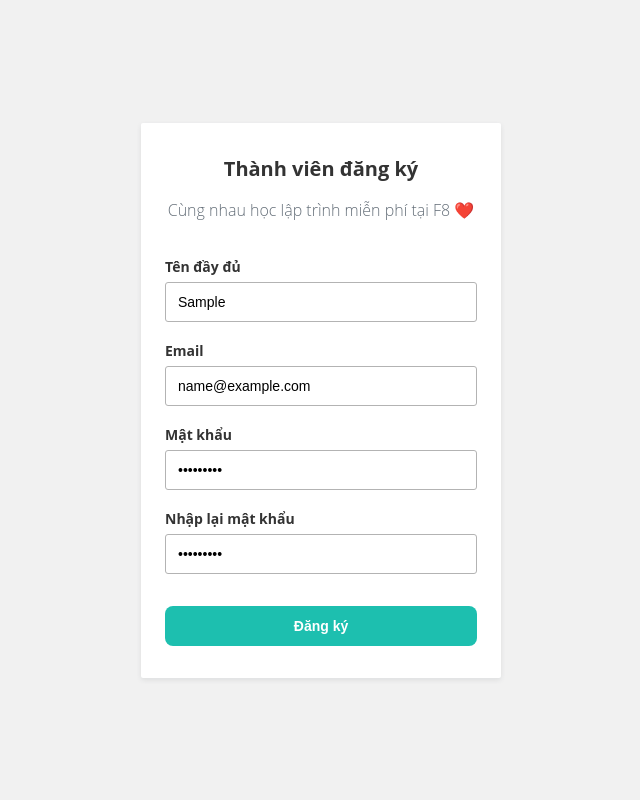
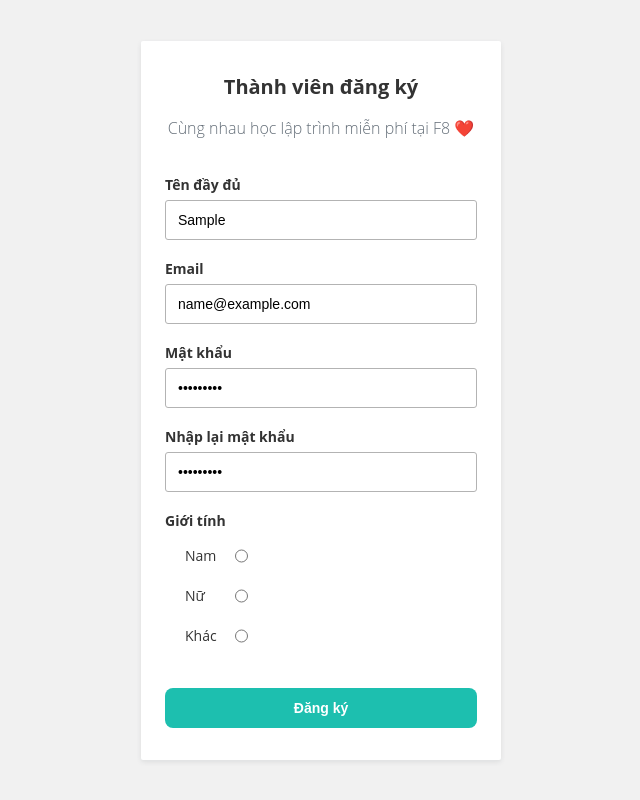
Before and after one commit to phanbinhgiang/JavaScript, a plain HTML site: page Form-Validation/index.html in a window 1280 px wide. Both pictures are taken after typing "Sample", "name@example.com", "Sample123", "Sample123" into the empty fields and a click on the button "Đăng ký". Shown: the whole page, without its empty margins (319-959 px from the left). Drawn offline with Linux system fonts and the light colour scheme.

Commit message:
update Form Validate Part#3

```diff
--- a/Form-Validation/index.html
+++ b/Form-Validation/index.html
@@ -63,6 +63,24 @@
           <span class="form-message"></span>
         </div>
 
+        <div class="form-group">
+          <label for="gender" class="form-label">Giới tính</label>
+          <div class="form-gender">
+            <label class="gender-label" for="">Nam</label>
+            <input name="gender" type="radio" value="male" class="form-control" />
+          </div>
+          <div class="form-gender">
+            <label class="gender-label" for="">Nữ</label>
+            <input name="gender" type="radio" value="female" class="form-control" />
+          </div>
+          <div class="form-gender">
+            <label class="gender-label" for="">Khác</label>
+
+            <input name="gender" type="radio" value="other" class="form-control" />
+          </div>
+          <span class="form-message"></span>
+        </div>
+
         <button class="form-submit">Đăng ký</button>
       </form>
     </div>
@@ -70,7 +88,9 @@
     <script src="./validator.js"></script>
     <script>
       Validator({
-        form: 'form-1',
+        form: '#form-1',
+        formGroupSelector: '.form-group',
+        errorSelector: '.form-message',
         rules: [
           Validator.isRequired('#fullname', 'Vui long nhap ten day du cua ban'),
           Validator.isRequired('#email'),
@@ -80,6 +100,7 @@
             return document.querySelector('#form-1 #password').value;
           }),
           Validator.isRequired('#password_confirmation'),
+          Validator.isRequired('input[name="gender"]'),
         ],
         onSubmit: function (data) {
           console.log(data);
--- a/Form-Validation/style.css
+++ b/Form-Validation/style.css
@@ -6,7 +6,7 @@
 html {
   color: #333;
   font-size: 62.5%;
-    font-family: "Open Sans", sans-serif;
+  font-family: 'Open Sans', sans-serif;
 }
 .main {
   background: #f1f1f1;
@@ -42,6 +42,19 @@
   display: flex;
   margin-bottom: 16px;
   flex-direction: column;
+}
+
+.form-gender {
+  display: flex;
+  align-items: center;
+  padding-left: 20px;
+}
+
+.gender-label {
+  display: block;
+  min-width: 50px;
+  text-align: left;
+  font-size: 1.4rem;
 }
 
 .form-label,
--- a/Form-Validation/validator.js
+++ b/Form-Validation/validator.js
@@ -1,7 +1,7 @@
 function Validator(options) {
   var selectorRules = {};
 
-  var formElement = document.getElementById(options.form);
+  var formElement = document.querySelector(options.form);
   if (formElement) {
     formElement.onsubmit = function (e) {
       e.preventDefault();
@@ -39,26 +39,39 @@ function Validator(options) {
       var inputElement = document.querySelector(rule.selector);
       if (inputElement) {
         inputElement.onblur = function () {
-          validate(inputElement, rule, selectorRules);
+          validate(inputElement, rule);
         };
 
         inputElement.oninput = function () {
-          var errorElement = inputElement.parentElement.querySelector('.form-message');
+          var errorElement = getParent(inputElement, options.formGroupSelector).querySelector(
+            options.errorSelector,
+          );
           errorElement.innerText = '';
-          inputElement.parentElement.classList.remove('invalid');
+          getParent(inputElement, options.formGroupSelector).classList.remove('invalid');
         };
       }
     });
   }
-}
 
-function validate(inputElement, rule, selectorRules) {
-  var errorElement = inputElement.parentElement.querySelector('.form-message');
+  function validate(inputElement, rule) {
+    var errorElement = getParent(inputElement, options.formGroupSelector).querySelector(
+      '.form-message',
+    );
 
     var rules = selectorRules[rule.selector];
 
     for (var i = 0; i < rules.length; i++) {
+      switch (inputElement.type) {
+        case 'radio':
           errorMessage = rules[i](inputElement.value);
+          break;
+        case 'checkbox':
+          errorMessage = rules[i](inputElement.value);
+          break;
+        default:
+          errorMessage = rules[i](inputElement.value);
+      }
+
       if (errorMessage) {
         break;
       }
@@ -66,12 +79,22 @@ function validate(inputElement, rule, selectorRules) {
 
     if (errorMessage) {
       errorElement.innerText = errorMessage;
-    inputElement.parentElement.classList.add('invalid');
+      getParent(inputElement, options.formGroupSelector).classList.add('invalid');
     } else {
       errorElement.innerText = '';
-    inputElement.parentElement.classList.remove('invalid');
+      getParent(inputElement, options.formGroupSelector).classList.remove('invalid');
     }
     return errorMessage;
+  }
+
+  function getParent(element, selector) {
+    while (element.parentElement) {
+      if (element.parentElement.matches(selector)) {
+        return element.parentElement;
+      }
+      element = element.parentElement;
+    }
+  }
 }
 
 Validator.isRequired = function (selector, message) {
```
Lines whose indentation alone changed are shown as unchanged.
